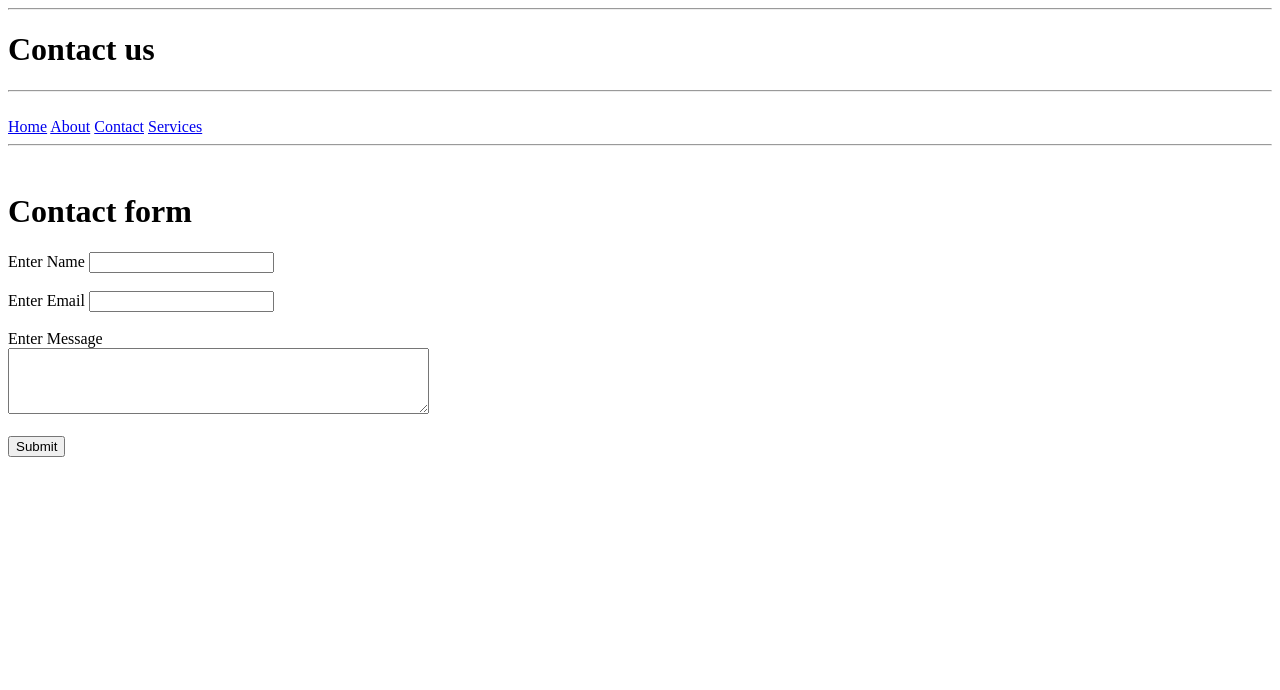
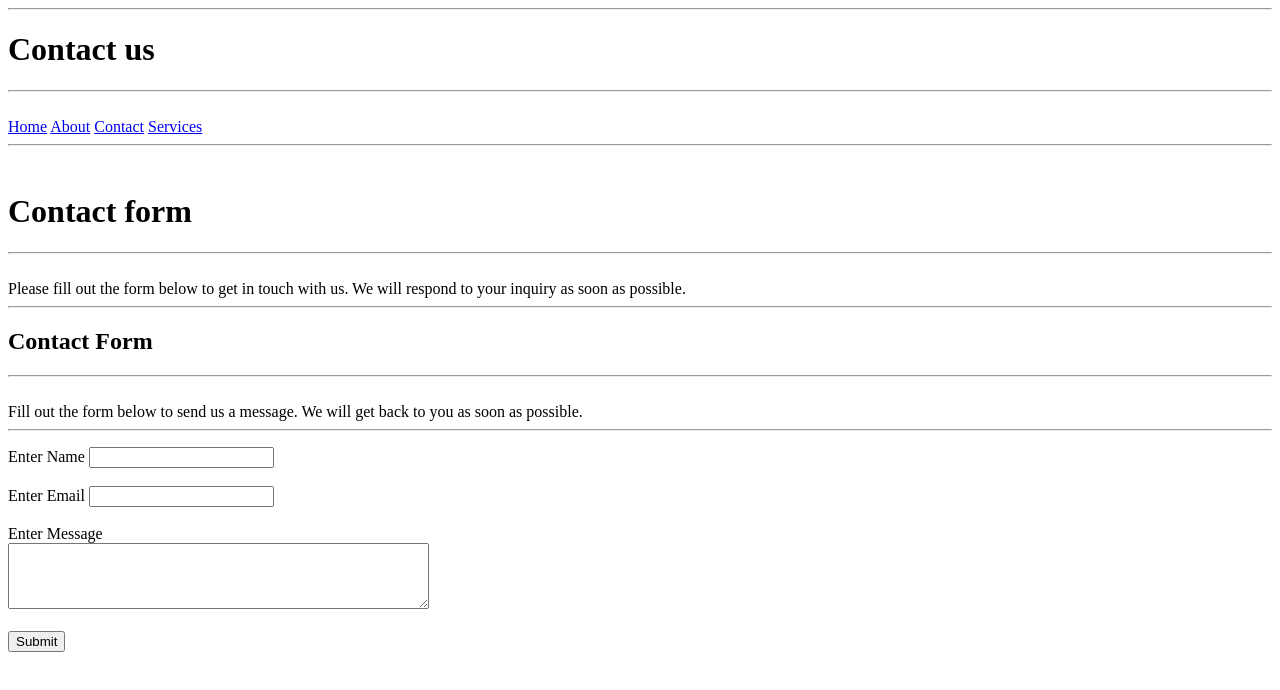
Before and after one commit to siddhikharde/assignment5, a plain HTML site: page contact.html in a window 1280 px wide. Drawn offline with Linux system fonts and the light colour scheme.

Commit message:
basic modification in contact form

```diff
--- a/contact.html
+++ b/contact.html
@@ -17,6 +17,13 @@
     </div>
     <hr><br>
    <h1>Contact form</h1>
+    <p><hr><br>
+          Please fill out the form below to get in touch with us. We will respond to your inquiry as soon as possible.<br><hr>
+     </p>
+     <h2>Contact Form</h2>
+     <p><hr><br>
+          Fill out the form below to send us a message. We will get back to you as soon as possible.<br><hr>
+     </p>
    <form action="">
     <label for="name">Enter Name</label>
     <input type="text" id="name" name="name" required><br><br>
```
